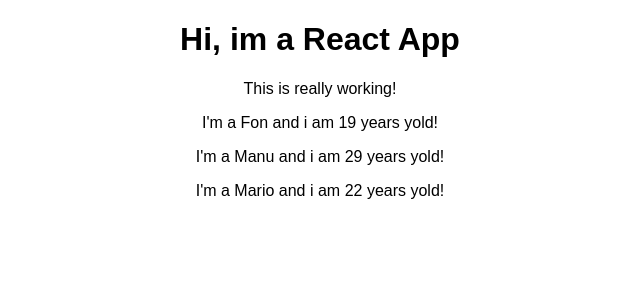
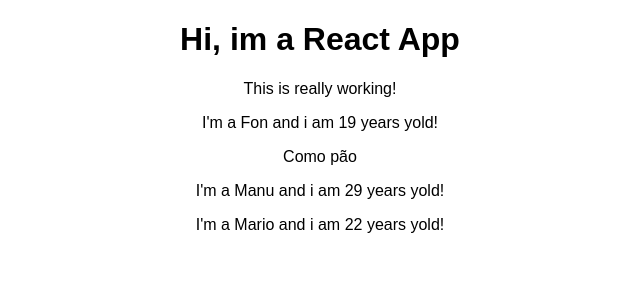
Before and after one commit to plaisteixo-5/Cursos, a React (Create React App) app in the folder Udemy/first-app/: page / in a window 1280 px wide. Shown: the top 300 px of the page, without its empty margins (320-960 px from the left). Built offline with nearby package versions, Linux system fonts and the light colour scheme.

Commit message:
Using the props.child

```diff
--- a/Udemy/first-app/src/App.js
+++ b/Udemy/first-app/src/App.js
@@ -8,7 +8,7 @@
             <div className="App">
                 <h1>Hi, im a React App</h1>
                 <p>This is really working!</p>
-                <Person name="Fon" age="19" />
+                <Person name="Fon" age="19" >Como pão</Person>
                 <Person name="Manu" age="29"/>
                 <Person name="Mario" age="22" />
             </div>
--- a/Udemy/first-app/src/Person/Person.js
+++ b/Udemy/first-app/src/Person/Person.js
@@ -1,7 +1,12 @@
 import React from 'react'
 
 const person = (props) => {
-    return <p>I'm a {props.name} and i am {props.age} years yold!</p>
+    return (
+        <div>
+            <p>I'm a {props.name} and i am {props.age} years yold!</p>
+            <p>{props.children}</p>
+        </div>
+    )
 }
 
 export default person;
```
